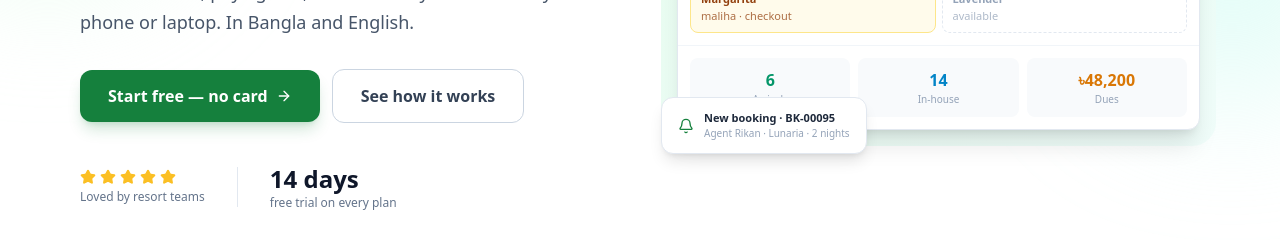
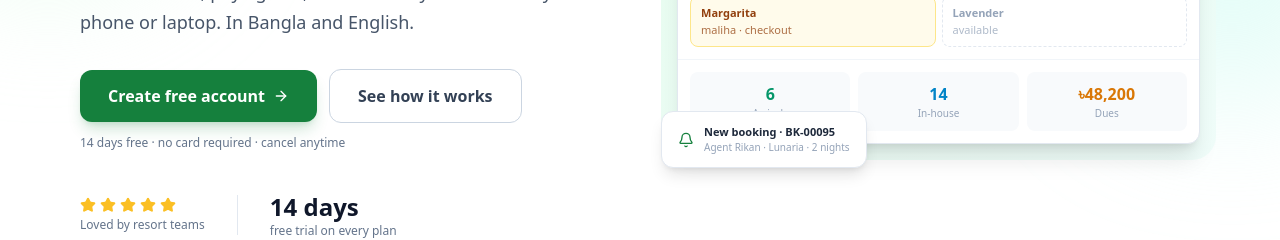
Before and after one commit to riazbd/resrtmela, a Next.js app in the folder apps/web/: page / in a window 1280 px wide. Shown: the part 408-648 px from the top of the page. Built offline with nearby package versions, Linux system fonts and the light colour scheme; no server answers.

Commit message:
web: 'Create free account' as primary hero CTA

```diff
--- a/apps/web/src/app/(public)/page.tsx
+++ b/apps/web/src/app/(public)/page.tsx
@@ -203,7 +203,7 @@ export default function HomePage() {
                 href="/signup"
                 className="group inline-flex items-center gap-2 rounded-xl bg-brand-600 px-7 py-3.5 text-base font-bold text-white shadow-lg shadow-brand-600/20 transition hover:bg-brand-700"
               >
-                Start free — no card
+                Create free account
                 <ArrowRight className="h-4 w-4 transition group-hover:translate-x-1" />
               </Link>
               <a
@@ -213,6 +213,7 @@ export default function HomePage() {
                 See how it works
               </a>
             </div>
+            <p className="mt-3 text-xs font-medium text-slate-500">14 days free · no card required · cancel anytime</p>
             <div className="mt-10 flex items-center gap-8">
               <div>
                 <div className="flex items-center gap-1 text-amber-400">
```
